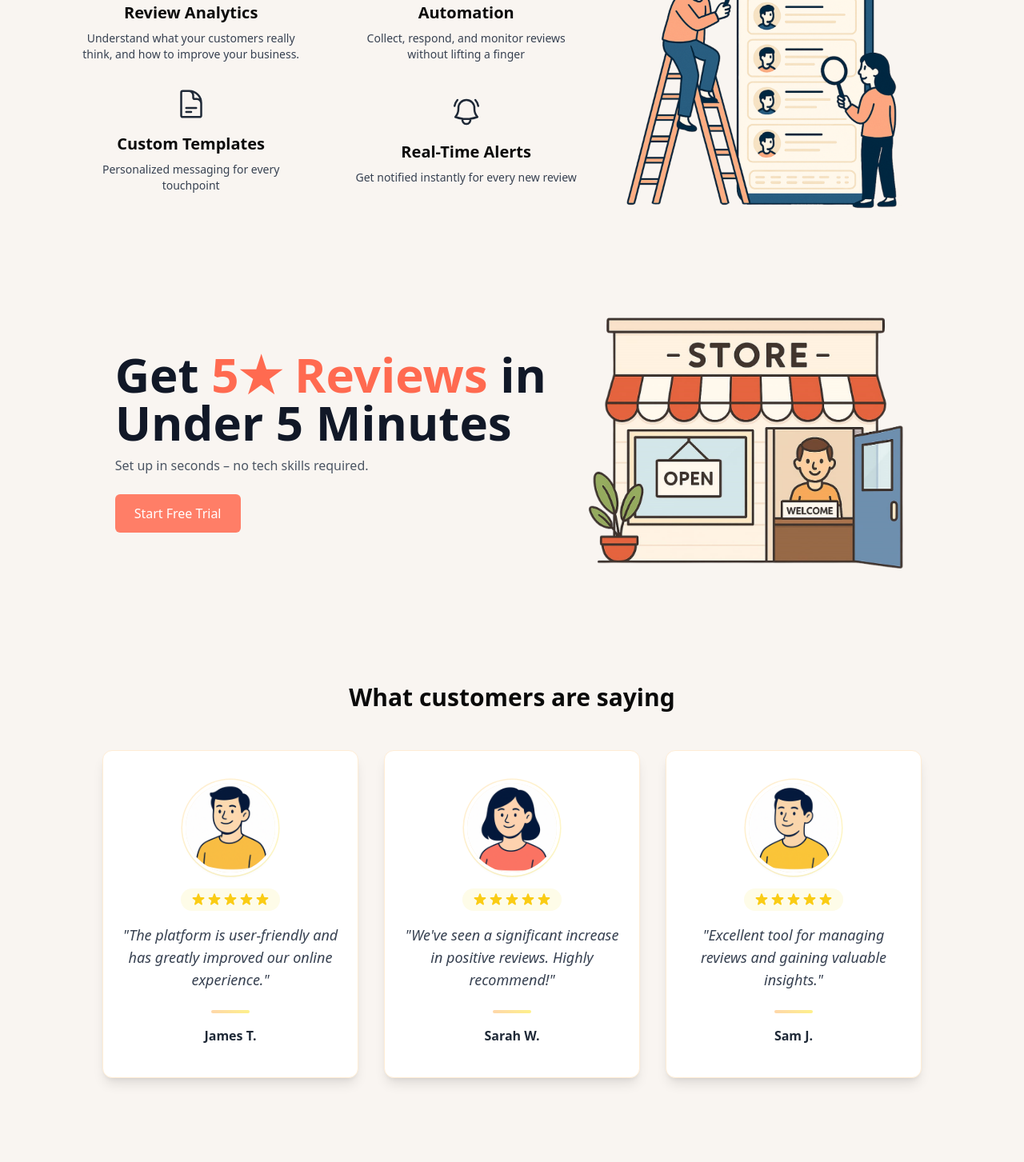
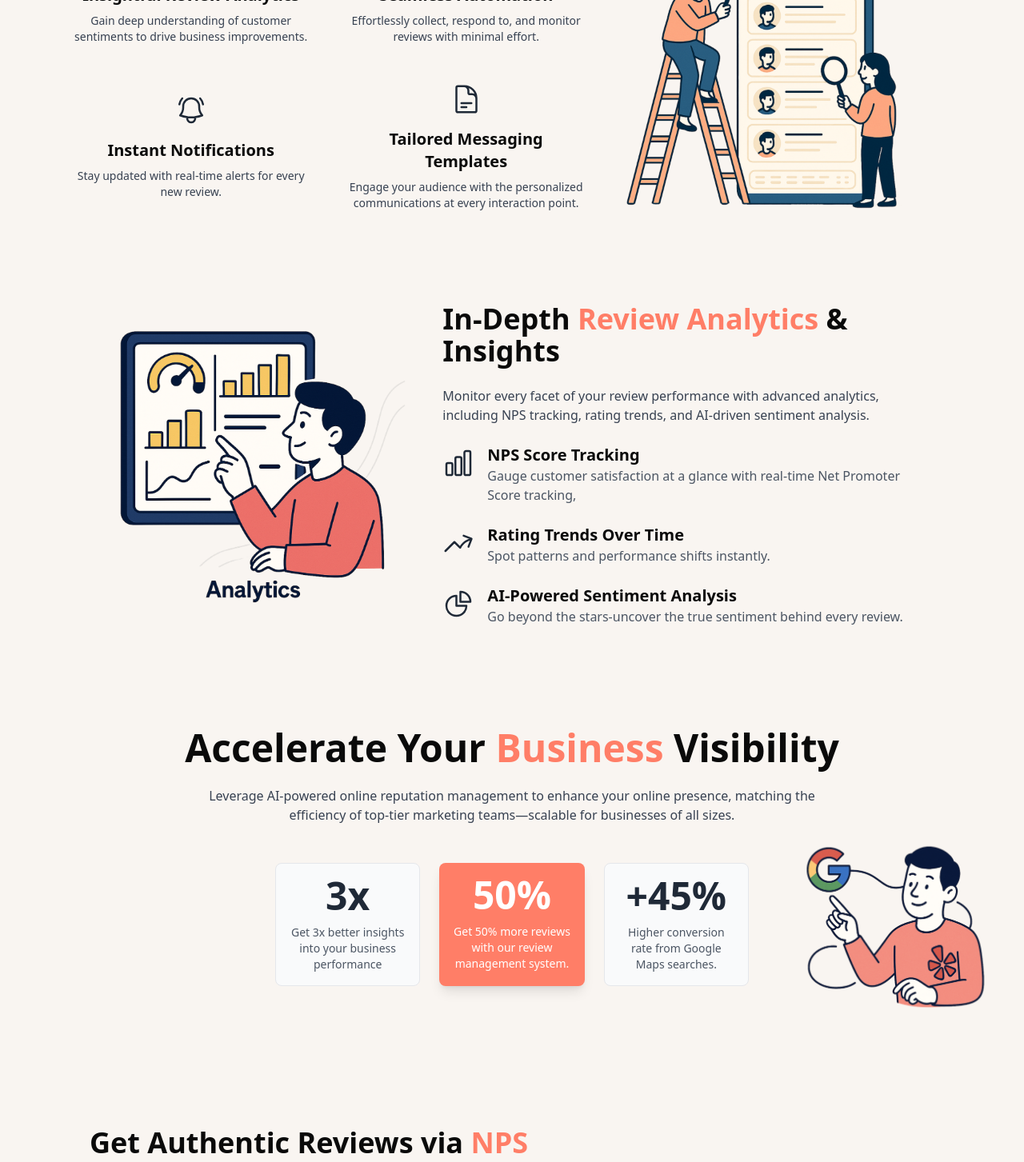
Before and after one commit to prashant07ag/genreview_publicsite, a Next.js app: page / in a window 1280 px wide. Shown: the part 760-2213 px from the top of the page at 80% size. Built offline with nearby package versions, Linux system fonts and the light colour scheme; a web font is replaced by a local one.

Commit message:
content changes

```diff
--- a/app/page.tsx
+++ b/app/page.tsx
@@ -14,8 +14,8 @@ export default function Home() {
       <Hero />
       <ClientsSection />
       <FeaturesSection />
-      <ReviewsSection />
-      <TestimonialsSection />
+      {/* <ReviewsSection /> */}
+      {/* <TestimonialsSection /> */}
       <AnalyticsDashboardSection />
       <GoogleAnalyticsSection />
       <NPSFilterSection />
--- a/components/analytics_section.tsx
+++ b/components/analytics_section.tsx
@@ -7,17 +7,17 @@ const AnalyticsDashboardSection = () => {
     {
       icon: <ChartBarIcon className="w-10 h-10 text-gray-800" />,
       title: "NPS Score Tracking",
-      description: "Monitor customer satisfaction with detailed Net Promoter Score analytics"
+      description: "Gauge customer satisfaction at a glance with real-time Net Promoter Score tracking,"
     },
     {
       icon: <ArrowTrendingUpIcon className="w-10 h-10 text-gray-800" />,
-      title: "Rating Trends",
-      description: "Visualize your review performance over time with customizable date ranges"
+      title: "Rating Trends Over Time",
+      description: "Spot patterns and performance shifts instantly."
     },
     {
       icon: <ChartPieIcon className="w-10 h-10 text-gray-800" />,
-      title: "Sentiment Analysis",
-      description: "Understand the emotion behind customer feedback with AI-powered analysis"
+      title: "AI-Powered Sentiment Analysis",
+      description: "Go beyond the stars-uncover the true sentiment behind every review."
     }
   ]
 
@@ -39,11 +39,11 @@ const AnalyticsDashboardSection = () => {
         {/* Right side - Illustration */}
         <div className="w-full md:w-1/2 space-y-6 px-4">
           <h2 className="text-3xl md:text-4xl font-bold">
-            Comprehensive Review <span className="text-[#FF7E67]">Analytics</span> & Insights
+           In-Depth <span className="text-[#FF7E67]">Review Analytics</span> & Insights
           </h2>
 
           <p className="text-gray-700 mb-6">
-            Track every aspect of your review performance with detailed analytics, from NPS scores to rating trends and customer sentiment analysis.
+          Monitor every facet of your review performance with advanced analytics, including NPS tracking, rating trends, and AI-driven sentiment analysis.
           </p>
 
           <div className="space-y-6 mt-8">
--- a/components/feature_section.tsx
+++ b/components/feature_section.tsx
@@ -11,24 +11,26 @@ const FeaturesSection = () => {
   const features = [
     {
       icon: <ChartBarIcon className="w-10 h-10 text-gray-800" />,
-      title: 'Review Analytics',
-      description: 'Understand what your customers really think, and how to improve your business. '
+      title: 'Insightful Review Analytics',
+      description: 'Gain deep understanding of customer sentiments to drive business improvements.'
     },
     {
       icon: <CogIcon className="w-10 h-10 text-gray-800" />,
-      title: 'Automation',
-      description: 'Collect, respond, and monitor reviews without lifting a finger'
+      title: 'Seamless Automation',
+      description: 'Effortlessly collect, respond to, and monitor reviews with minimal effort.'
+    },
+
+    {
+      icon: <BellAlertIcon className="w-10 h-10 text-gray-800" />,
+      title: 'Instant Notifications',
+      description: 'Stay updated with real-time alerts for every new review.'
     },
     {
       icon: <DocumentTextIcon className="w-10 h-10 text-gray-800" />,
-      title: 'Custom Templates',
-      description: 'Personalized messaging for every touchpoint'
+      title: 'Tailored Messaging Templates',
+      description: 'Engage your audience with the personalized communications at every interaction point.'
     },
-    {
-      icon: <BellAlertIcon className="w-10 h-10 text-gray-800" />,
-      title: 'Real-Time Alerts',
-      description: 'Get notified instantly for every new review'
-    }
+
   ]
 
   return (
@@ -36,7 +38,7 @@ const FeaturesSection = () => {
       <div className='flex flex-col lg:flex-row gap-8 items-center justify-center'>
         {/* Features Grid - Now on the left */}
         <div className='lg:w-1/2 flex flex-col items-center gap-10'>
-          <div className='grid grid-cols-1 md:grid-cols-2 gap-x-12 gap-y-8 place-items-center mx-auto'>
+          <div className='grid grid-cols-1 md:grid-cols-2 gap-x-12 gap-y-12 place-items-center mx-auto'>
             {features.map((feature, index) => (
               <div key={index} className='flex flex-col gap-2 items-center text-center max-w-xs'>
                 <div className='mb-2'>
--- a/components/footer.tsx
+++ b/components/footer.tsx
@@ -155,10 +155,10 @@ function Copyright() {
 
 export function Footer() {
   return (
-    <footer className='bg-gray-900'>
+    <footer className='bg-[#FF7E67]'>
         <Container>
           {/* <CallToAction /> */}
-          <div className="pb-16 pt-4 border-t-2 border-gray-500">
+          <div className="pb-16 pt-4">
             <div>
               <div className="grid grid-cols-2 gap-y-10 pb-6 lg:grid-cols-6 lg:gap-8">
                 <div className="col-span-2 flex">
--- a/components/googleanalytics_section.tsx
+++ b/components/googleanalytics_section.tsx
@@ -4,17 +4,17 @@ import Image from 'next/image'
 const BusinessAuditSection = () => {
   const statistics = [
     {
-      value: "+70%",
-      description: "Increase in search visibility with optimized Google Business Profile"
+      value: "3x",
+      description: "Get 3x better insights into your business performance"
     },
     {
-      value: "60%",
-      description: "More customer engagement through managed review responses",
+      value: "50%",
+      description: "Get 50% more reviews with our review management system.",
       highlighted: true
     },
     {
       value: "+45%",
-      description: "Higher conversion rate from Google Maps searches"
+      description: "Higher conversion rate from Google Maps searches."
     }
   ]
 
@@ -22,27 +22,26 @@ const BusinessAuditSection = () => {
     <div className="md:py-16 py-8 px-4">
       <div className="max-w-7xl mx-auto">
         {/* Heading Section */}
-        <div className="md:text-center text-left mb-12">
+        <div className="md:text-center text-left">
           <h2 className="text-4xl md:text-5xl font-bold mb-6">
-            Businesses are <span className="text-[#FF7E67]">improving visibility</span> <br />with astounding speed
+          Accelerate Your <span className="text-[#FF7E67]">Business </span> Visibility
           </h2>
           <p className="max-w-3xl mx-auto text-gray-700">
-            Complete business profile management and Google audit services powered by AI. Optimize your
-            online presence as effectively as dedicated marketing teams, with scalable solutions for businesses of any size.
+          Leverage AI-powered online reputation management to enhance your online presence, matching the efficiency of top-tier marketing teams—scalable for businesses of all sizes.
           </p>
         </div>
 
         {/* Three-column section with images on sides */}
-        <div className="flex flex-col md:flex-row items-center justify-between gap-8">
+        <div className="flex flex-col md:flex-row items-center justify-center gap-8">
           {/* Left side image */}
           <div className="w-full md:w-1/4">
-            <div className="relative h-[250px] w-full">
-              <Image
+            <div className="relative h-2 md:h-[250px] w-full">
+              {/* <Image
                 src="/images/assets/google_section2.png"
                 alt="Google Business Management"
                 fill
                 className="object-contain"
-              />
+              /> */}
             </div>
           </div>
 
@@ -51,7 +50,7 @@ const BusinessAuditSection = () => {
             {statistics.map((stat, index) => (
               <div
                 key={index}
-                className={`p-6 rounded-lg text-center ${
+                className={`p-4 rounded-lg text-center ${
                   stat.highlighted
                     ? "bg-[#FF7E67] text-white shadow-lg"
                     : "bg-gray-50 text-gray-800 border border-gray-200"
--- a/components/here_section.tsx
+++ b/components/here_section.tsx
@@ -8,9 +8,9 @@ export default function Hero() {
       <Container className="relative">
         <div className="flex flex-col-reverse md:flex-row items-center justify-center gap-8">
           <div className="w-full md:w-1/2 space-y-6">
-            <h1 className="text-4xl md:text-6xl font-bold">
-              A Simple Way <br /> to <span className="text-[#FF7E67]">Stand Out</span>
-            </h1>
+            <h2 className="text-4xl md:text-6xl font-bold text-gray-900 leading-tight">
+              Get <span className="text-[#ff6a50]">5★ Reviews</span> in Under 5 Minutes
+            </h2>
             <p className="text-lg text-gray-700">
               A new way to connect with your audience
               through AI-driven interaction
--- a/components/nps_section.tsx
+++ b/components/nps_section.tsx
@@ -37,7 +37,7 @@ const NPSFilterSection = () => {
         {/* Left side - Content */}
         <div className="w-full md:w-1/2 space-y-6">
           <h2 className="text-3xl md:text-4xl font-bold">
-            High-Quality Reviews Through NPS Filtering
+          Get Authentic Reviews via <span className="text-[#FF7E67]">NPS</span> Filtering
           </h2>
 
           <div className="flex items-center gap-3 mb-4">
--- a/components/reputation_section.tsx
+++ b/components/reputation_section.tsx
@@ -21,11 +21,11 @@ const ReputationBoostSection = () => {
           {/* Right side - Content */}
           <div className="md:w-1/2 md:max-w-lg">
             <h2 className="text-4xl font-bold text-navy-900 mb-4">
-              Boost your business reputation
+            Enhance Your Business Reputation
             </h2>
 
             <p className="text-gray-700 mb-8">
-              Increase your online reputation by managing and generating authentic reviews. Use our platform to stand out and grow your business.
+            Elevate your online presence by effectively managing reviews. Our platform helps you grow your business faster by turning satisfied customers into your most powerful marketing tool.
             </p>
 
             <Link href="/get-started">
--- a/components/standout_section.tsx
+++ b/components/standout_section.tsx
@@ -5,7 +5,7 @@ import { ArrowRightIcon } from '@heroicons/react/24/outline'
 
 const ReadyToStandOutSection = () => {
   return (
-    <div className="py-8 bg-gradient-to-br from-orange-50 via-orange-50 to-pink-50 relative overflow-hidden">
+    <div className="py-4 bg-gradient-to-br from-orange-50 via-orange-50 to-pink-50 relative overflow-hidden">
       {/* Decorative elements */}
       <div className="absolute top-0 left-0 w-full h-1 bg-gradient-to-r from-transparent via-[#FF7E67] to-transparent opacity-30"></div>
       <div className="absolute -right-12 -top-12 w-40 h-40 rounded-full bg-yellow-200 opacity-20 blur-3xl"></div>
@@ -21,11 +21,11 @@ const ReadyToStandOutSection = () => {
               </span>
 
               <h2 className="text-4xl md:text-5xl font-bold text-gray-900 leading-tight">
-                Ready to <span className="text-[#FF7E67]">stand out</span> from your competition?
+                Ready to Rise Above the Competition?
               </h2>
 
               <p className="text-gray-700 text-lg max-w-lg">
-                Join hundreds of businesses that have transformed their online presence and increased customer engagement with our platform.
+                Join the growing wave of businesses that have boosted their online reputation and customer engagement- powered by our smart, review-driven ai enabled platform.
               </p>
 
               <div className="flex flex-col sm:flex-row gap-4 pt-4">
@@ -36,25 +36,25 @@ const ReadyToStandOutSection = () => {
                   </span>
                 </Link>
 
-                <Link href="/testimonials">
+                {/* <Link href="/testimonials">
                   <span className="inline-flex items-center justify-center px-8 py-4 border border-gray-300 bg-white text-gray-800 font-medium rounded-md hover:bg-gray-50 transition-all">
                     See Success Stories
                   </span>
-                </Link>
+                </Link> */}
               </div>
             </div>
 
             {/* Right side - Illustration with decorative elements */}
-            <div className="md:w-5/12 relative">
+            <div className="md:w-1/3 relative">
               <div className="absolute -top-6 -left-6 w-12 h-12 bg-orange-200 rounded-full"></div>
 
               <div className="relative z-10 bg-white rounded-xl shadow-lg px-4 transform rotate-1">
                 <Image
                   src="/images/assets/emailinvite.png"
                   alt="User interacting with reviews"
-                  width={450}
-                  height={350}
-                  className="object-contain"
+                  width={300}
+                  height={200}
+                  className="object-cover"
                 />
               </div>
             </div>
```
